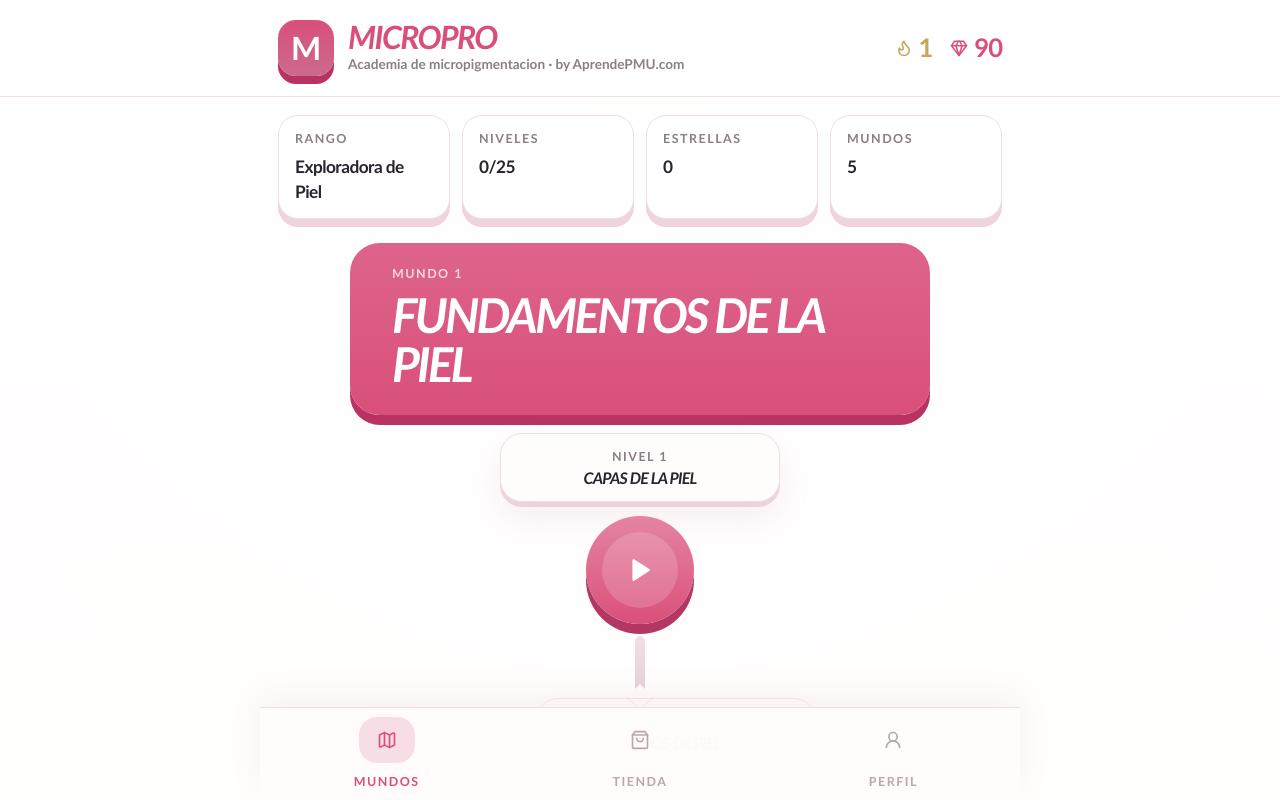
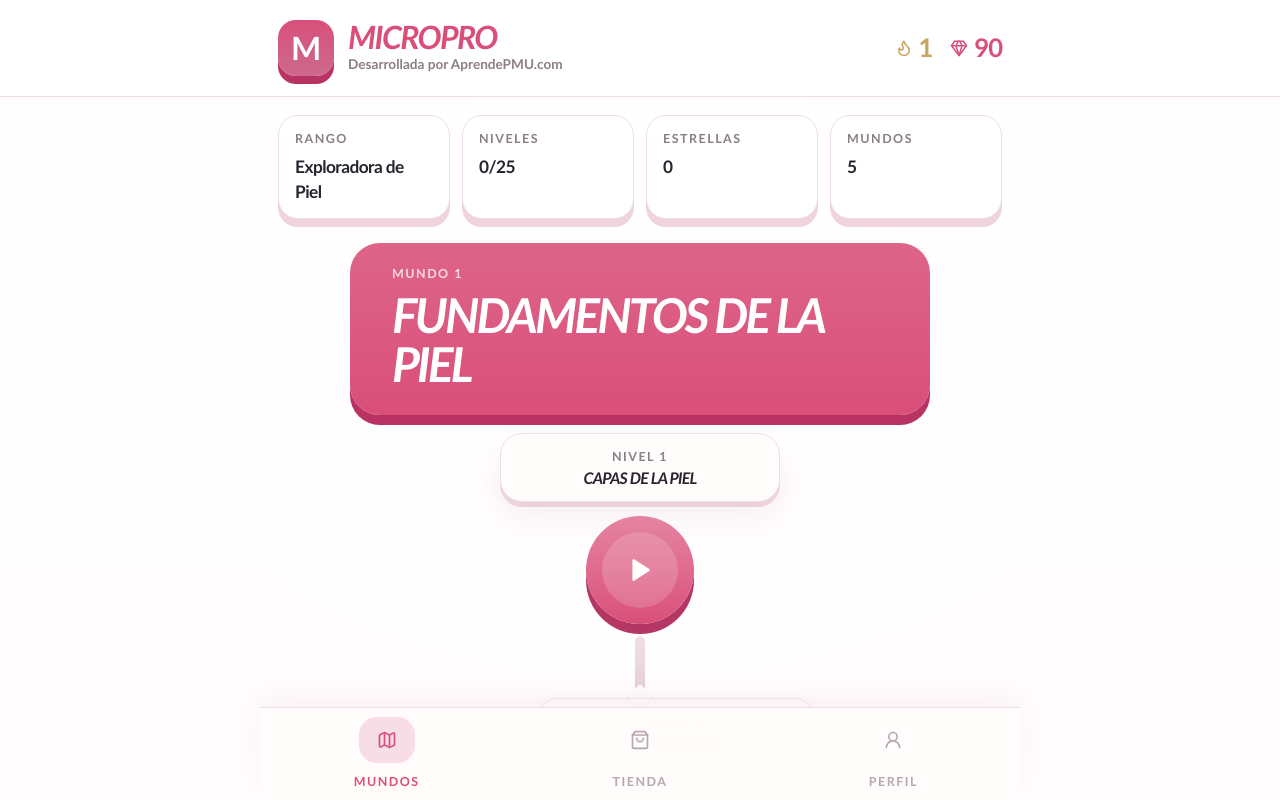
Before and after one commit to luismaher29/micropro, a React (Vite) app: page / in a window 1280 px wide. Shown: the top 800 px of the page. Built offline with nearby package versions, Linux system fonts and the light colour scheme.

Commit message:
Add files via upload

```diff
--- a/src/components/AppShell.tsx
+++ b/src/components/AppShell.tsx
@@ -23,7 +23,7 @@ export function AppShell({
             <div className="brand-badge">M</div>
             <div className="brand-copy">
               <span className="brand-name">MICROPRO</span>
-              <span className="brand-subtitle">Academia de micropigmentacion · by AprendePMU.com</span>
+              <span className="brand-subtitle">Desarrollada por AprendePMU.com</span>
             </div>
           </div>
 
```
